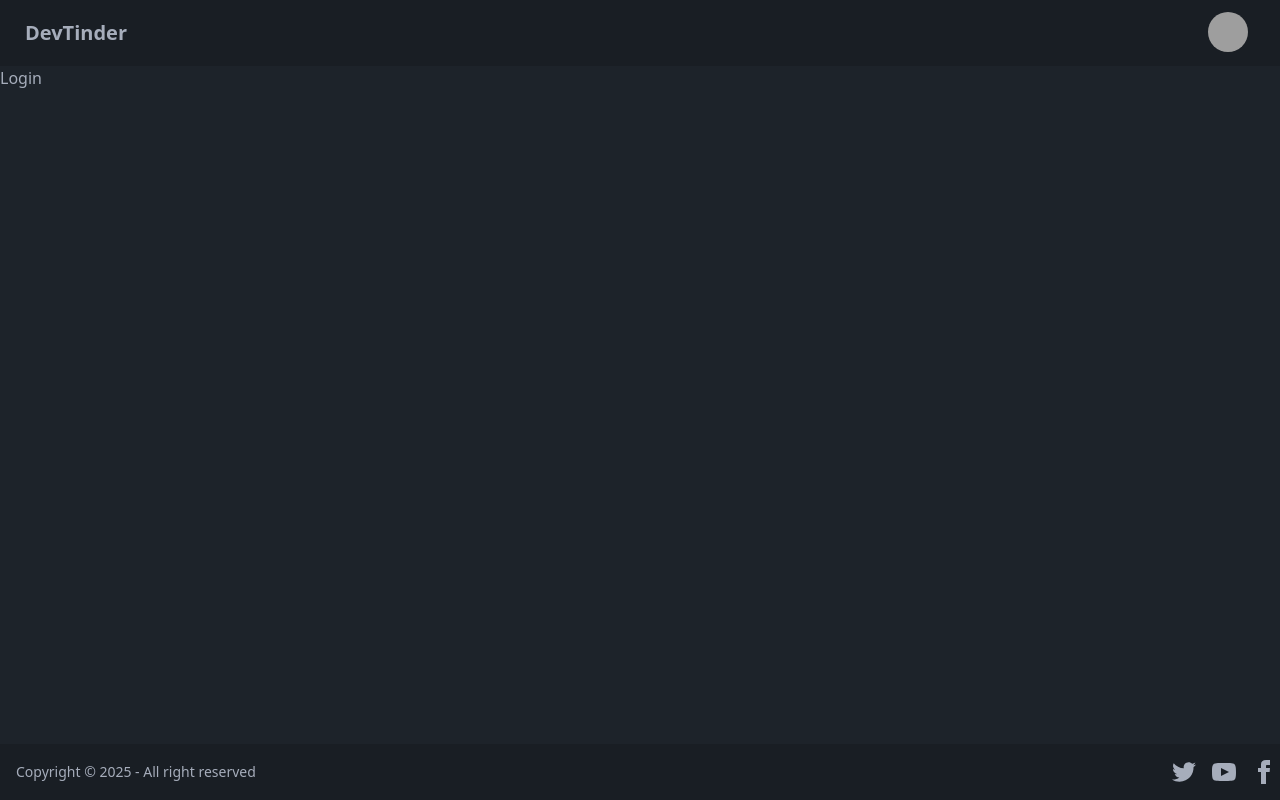
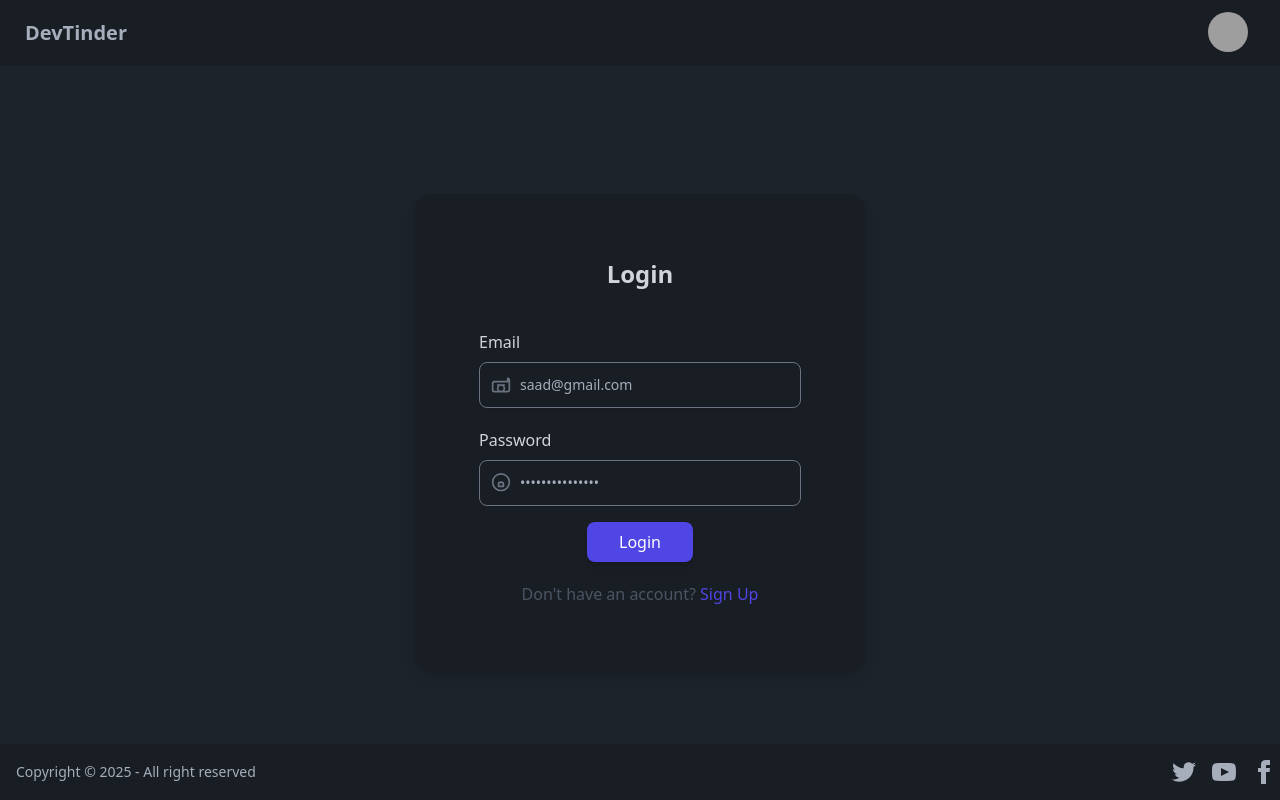
Before and after one commit to muhammadsaad0077/DevTinder-frontend, a React (Vite) app: page /login in a window 1280 px wide. Built offline with nearby package versions, Linux system fonts and the light colour scheme; grey boxes are pictures that could not be loaded.

Commit message:
building and setup login

```diff
--- a/package.json
+++ b/package.json
@@ -10,6 +10,7 @@
     "preview": "vite preview"
   },
   "dependencies": {
+    "axios": "^1.7.9",
     "react": "^18.3.1",
     "react-dom": "^18.3.1",
     "react-router-dom": "^7.1.3"
--- a/src/App.css
+++ b/src/App.css
@@ -0,0 +1,15 @@
+input[type=email],
+input[type=password]
+{
+    box-sizing: border-box;
+
+    -webkit-transition: 0.5s;
+    transition: 0.5s;
+    outline: none;
+  }
+
+  input[type=email]:focus,
+  input[type=password]:focus
+  {
+    border: 1px solid #555;
+  }
--- a/src/Login.jsx
+++ b/src/Login.jsx
@@ -1,8 +1,118 @@
-import React from 'react'
+import React, { useState } from 'react'
 
 const Login = () => {
+    const [email, setEmail] = useState("saad@gmail.com");
+    const [password, setPassword] = useState("Saad23423@12345");
+
+    const handleLogin = async()=>{
+        const response = await axios.post("http://localhost:3001/login", {
+            email,
+            password
+        }
+      )
+    }
+
+
+
   return (
-    <div>Login</div>
+    <div className="flex justify-center mt-32">
+      <div className="w-[450px] bg-base-200 shadow-lg rounded-2xl p-16">
+        <h2 className="text-2xl font-bold text-center mb-6 text-gray-300">Login</h2>
+        <form className="space-y-4">
+          {/* Email Field */}
+          <div className="relative mt-10">
+            <label
+              htmlFor="email"
+              className="block font-medium text-gray-300"
+            >
+              Email
+            </label>
+            <div className="relative mt-1">
+              <span className="absolute inset-y-0 left-0 flex items-center pl-3 text-gray-500">
+                <svg
+                  xmlns="http://www.w3.org/2000/svg"
+                  className="h-5 w-5"
+                  fill="none"
+                  viewBox="0 0 24 24"
+                  stroke="currentColor"
+                >
+                  <path
+                    strokeLinecap="round"
+                    strokeLinejoin="round"
+                    strokeWidth="2"
+                    d="M16 12H8m4 8a4 4 0 110-8 4 4 0 010 8zm8-12H4a2 2 0 00-2 2v8a2 2 0 002 2h16a2 2 0 002-2V6a2 2 0 00-2-2z"
+                  />
+                </svg>
+              </span>
+              <input
+                type="email"
+                id="email"
+                value={email}
+                onChange={(e) => setEmail(e.target.value)}
+                placeholder="Enter your email"
+                className="block mt-2 w-full bg-base-200 p-3 pl-10 text-sm border border-gray-500 focus:border-gray-400 rounded-lg shadow-sm"
+              />
+            </div>
+          </div>
+
+          {/* Password Field */}
+          <div className="relative top-1">
+            <label
+              htmlFor="password"
+              className="block font-medium text-gray-300"
+            >
+              Password
+            </label>
+            <div className="relative mt-1">
+              <span className="absolute inset-y-0 left-0 flex items-center pl-3 text-gray-500">
+                <svg
+                  xmlns="http://www.w3.org/2000/svg"
+                  className="h-5 w-5"
+                  fill="none"
+                  viewBox="0 0 24 24"
+                  stroke="currentColor"
+                >
+                  <path
+                    strokeLinecap="round"
+                    strokeLinejoin="round"
+                    strokeWidth="2"
+                    d="M12 11c1.656 0 3 1.344 3 3v2H9v-2c0-1.656 1.344-3 3-3zm0 10a10 10 0 110-20 10 10 0 010 20z"
+                  />
+                </svg>
+              </span>
+              <input
+                type="password"
+                id="password"
+                value={password}
+                onChange={(e) => setPassword(e.target.value)}
+                placeholder="Enter your password"
+                className="block w-full mt-2 pl-10 p-3 text-sm border border-gray-500 bg-base-200 rounded-lg shadow-sm"
+              />
+            </div>
+          </div>
+
+          {/* Submit Button */}
+          <div className='flex justify-center relative top-1'>
+          <button
+            type="submit"
+            onClick={handleLogin}
+            className="py-2 px-8 text-white bg-indigo-600 hover:bg-indigo-700 rounded-lg shadow-md focus:ring-2 focus:ring-indigo-500 focus:ring-opacity-50 transition"
+          >
+            Login
+          </button>
+          </div>
+        </form>
+        <p className="text-md  text-center text-gray-600 mt-6">
+          Don't have an account?{" "}
+          <a
+            href="#"
+            className="text-indigo-600 hover:underline"
+          >
+            Sign Up
+          </a>
+        </p>
+      </div>
+    </div>
   )
 }
 
```
Also changed, not shown: 1 other file (tests, documents, lock files or other folders).
